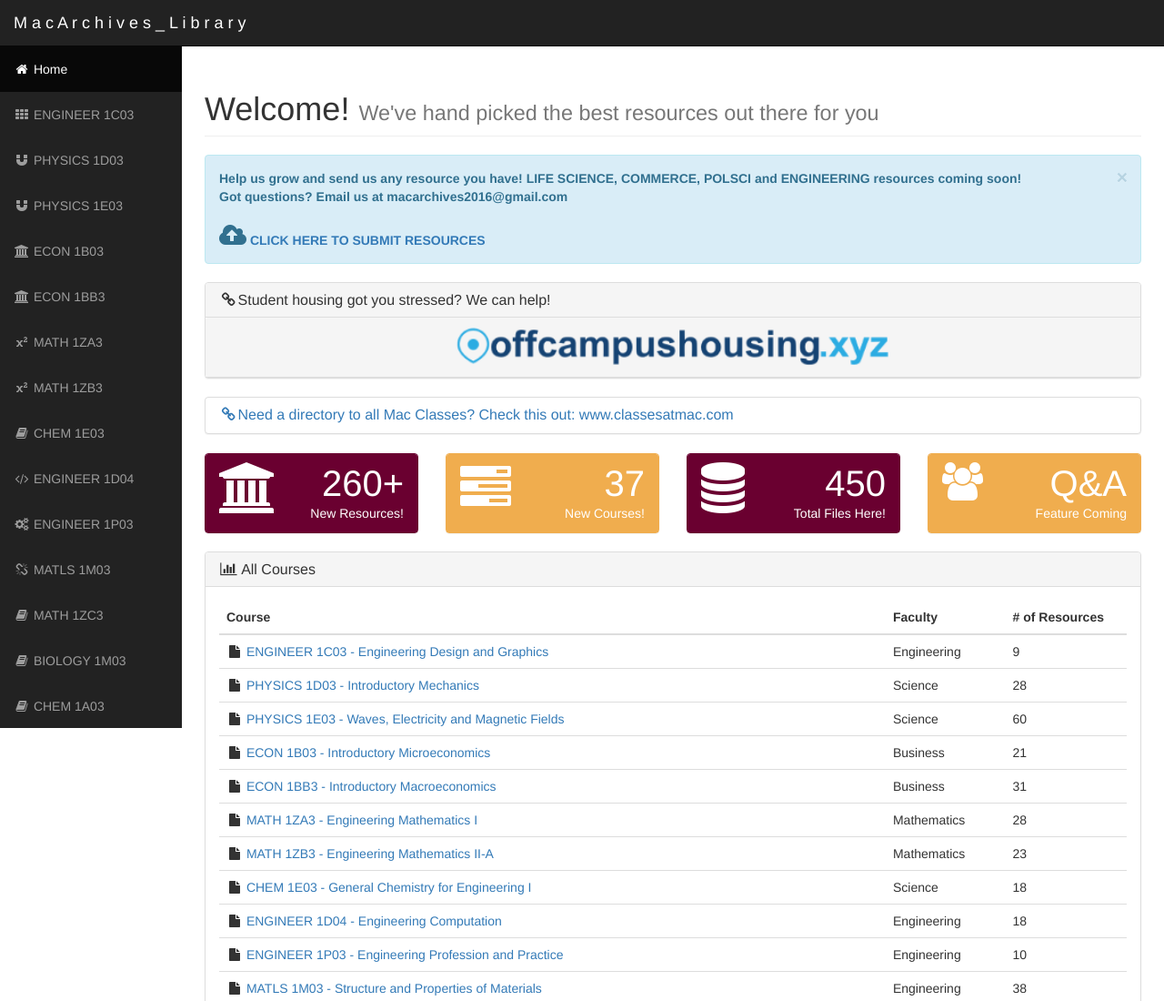
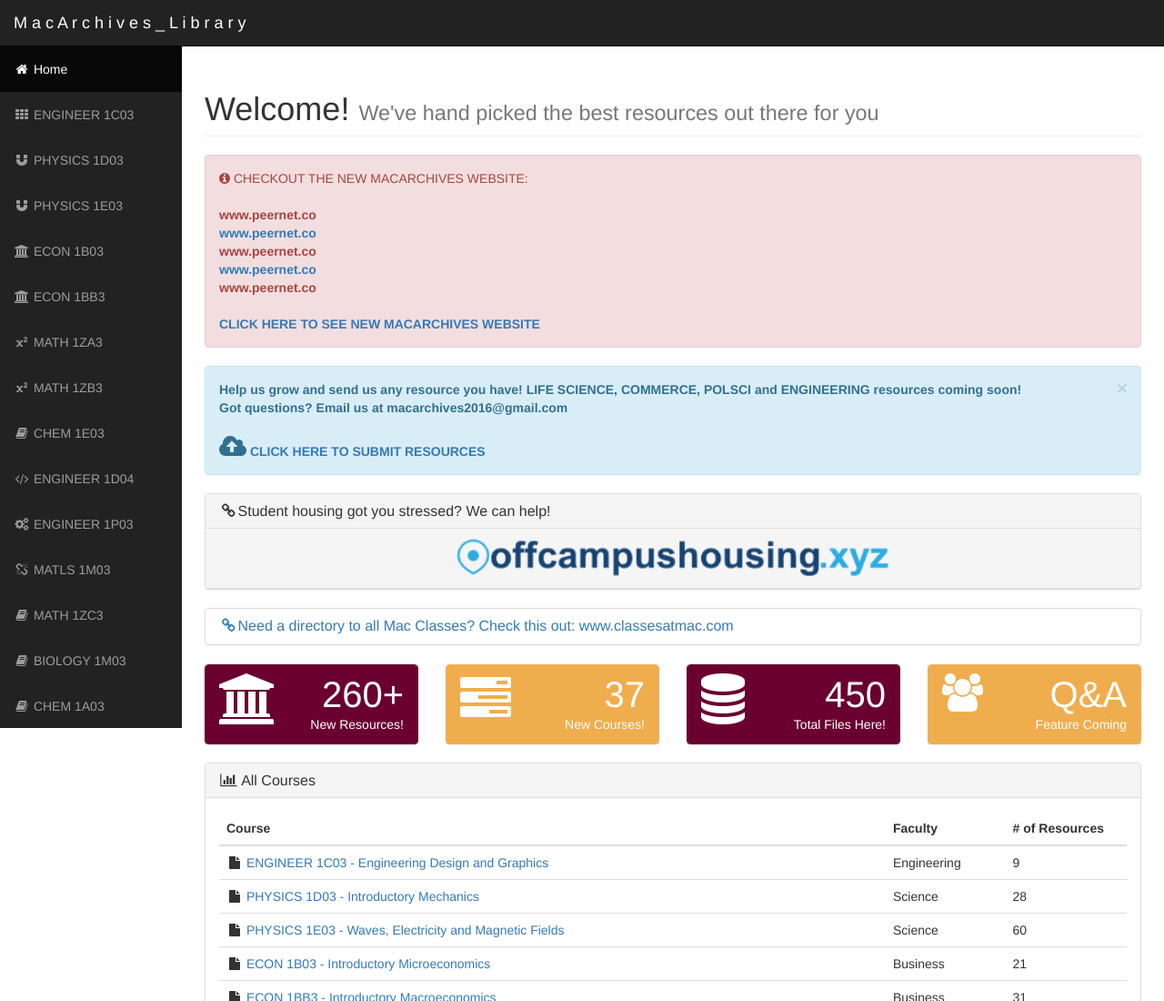
Before and after one commit to arti70/MacArchives, a plain HTML site: page index.html in a window 1280 px wide. Shown: the top 1100 px of the page at 91% size. Drawn offline with Linux system fonts and the light colour scheme.

Commit message:
Update index.html
added ref to new site

```diff
--- a/index.html
+++ b/index.html
@@ -104,6 +104,32 @@
                             </li>
                         </ol>
 -->
+
+                        <!-- ALERT TO NEW WEBSITE STARTTTTTTTTT-->
+                              <div class="alert alert-info alert-danger">
+                                <i class="fa fa-info-circle"></i>
+                                  CHECKOUT THE NEW MACARCHIVES WEBSITE: </i
+                                ><br /><br/>
+                                <strong>
+                                  www.peernet.co <br />
+                                  <a href="https://www.peernet.co" target="_blank"
+                                    >www.peernet.co</a
+                                  >                  <br />
+
+                                  www.peernet.co <br />
+                                  <a href="https://www.peernet.co" target="_blank"
+                                    >www.peernet.co</a
+                                  >                  <br />
+
+                                  www.peernet.co <br />                  <br />
+                                  <a href="https://www.peernet.co" target="_blank">
+                                    CLICK HERE TO SEE NEW MACARCHIVES WEBSITE</a
+                                  >
+                                </strong>
+                              </div>
+                <!-- ALERT TO NEW WEBSITE ENDDDDDDDDDDD -->
+
+
                         <div class="alert alert-info alert-dismissable">
                             <button type="button" class="close" data-dismiss="alert" aria-hidden="true">&times;</button>
 <!--                            <i class="fa fa-info-circle"></i>-->
```
